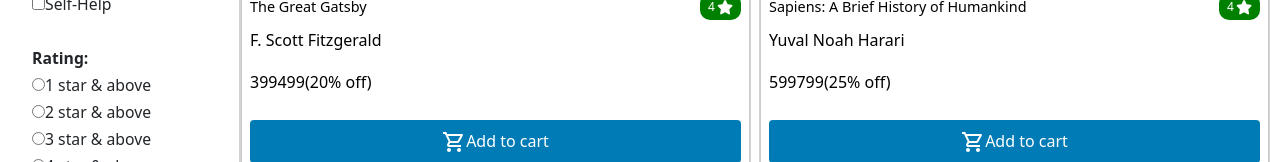
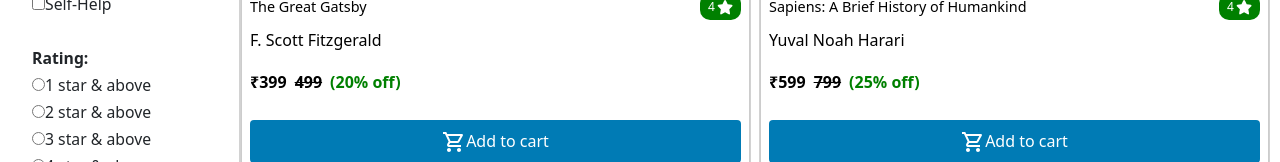
Before and after one commit to mayank12112000/Book-Store, a React (Vite) app: page /products in a window 1280 px wide. Shown: the part 339-501 px from the top of the page. Built offline with nearby package versions, Linux system fonts and the light colour scheme.

Commit message:
productcard css changes

```diff
--- a/src/components/ProductCard.css
+++ b/src/components/ProductCard.css
@@ -68,6 +68,7 @@
     display: flex;
     align-items: center;
     font-size: 1rem;
+    font-weight: 700;
     margin-top: 0.5rem;
   }
 
@@ -77,3 +78,12 @@
     width: 100%;
     margin-top: 0.5rem;
   }
+
+  .actual-price{
+    font-weight: 700;
+    padding: 0 8px;
+    text-decoration: line-through;
+  }
+  .price-percentage{
+    color: green;
+  }
--- a/src/components/ProductCard.jsx
+++ b/src/components/ProductCard.jsx
@@ -61,7 +61,7 @@
         </div>
         <p className='author'>{book.author}</p>
         <div className='price'>
-          <p className='disc-price'>{book.discountedPrice}</p>
+          <p className='disc-price'>₹{book.discountedPrice}</p>
           <p className='actual-price'>{book.price}</p>
           <p className='price-percentage'>{`(${book.discountPercentage}% off)`}</p>
         </div>
```
